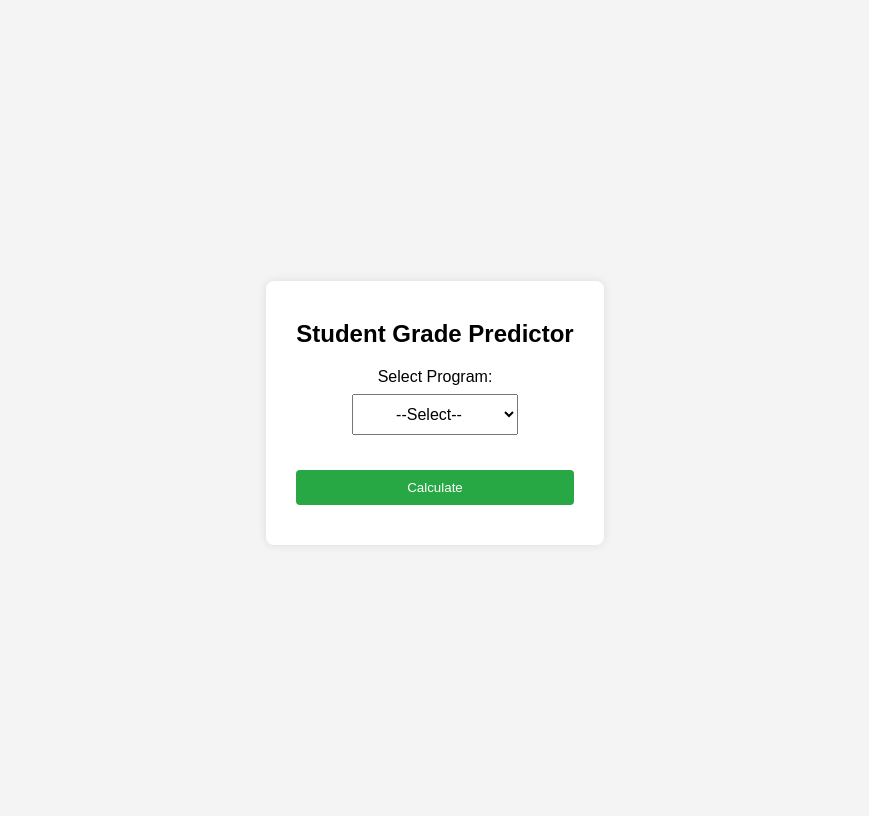
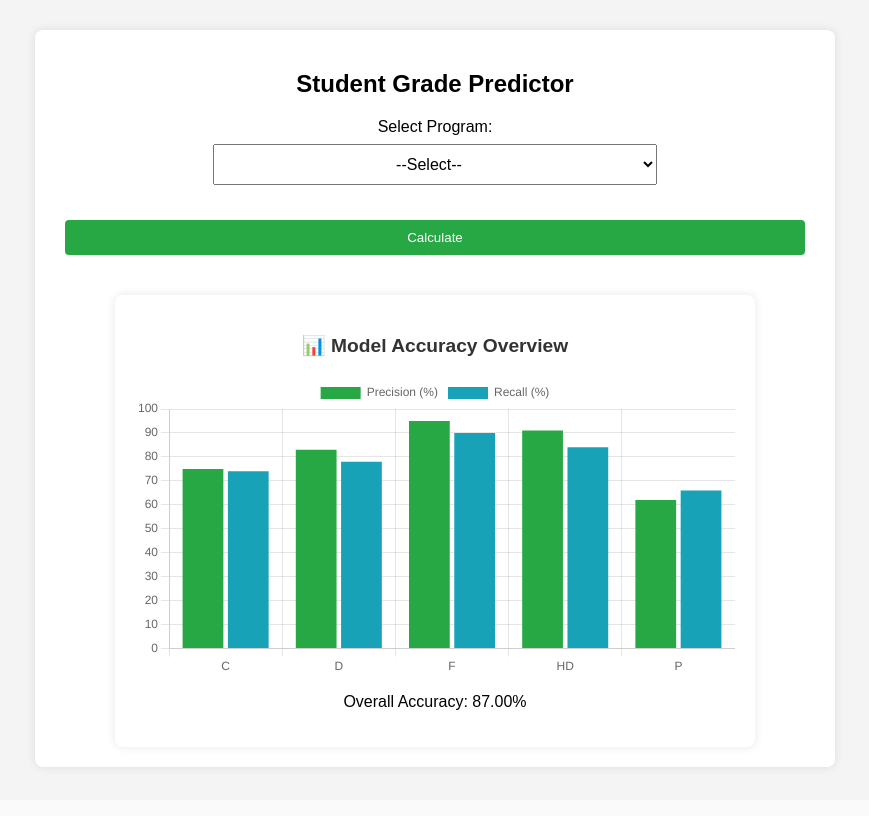
Before and after one commit to IntrovertBocchi/FYP-Web-App-Student-Grades, a Flask app: page / in a window 1280 px wide. Shown: the whole page, without its empty margins (205-1074 px from the left). After the commit the page ends 770 px from the top, so only its background shows below. Run offline with Flask 3, Linux system fonts and the light colour scheme; the visitor is signed in with stand-in values (Sample User, id 1); parts of the project's set-up code (start-up, migrations or seed data) failed here and were passed over.

Commit message:
Update: added graphs to display model accuracy of predictions

```diff
--- a/app/__init__.py
+++ b/app/__init__.py
@@ -71,6 +71,23 @@ def create_app():
         except Exception as e:
             return jsonify({'error': str(e)}), 500
 
+
+    #Accuracy score
+    @app.route('/api/accuracy', methods=['GET'])
+    def accuracy():
+
+        return jsonify({
+            "accuracy": 0.87,
+            "details": {
+                "HD": {"precision": 0.91, "recall": 0.84},
+                "D":  {"precision": 0.83, "recall": 0.78},
+                "C":  {"precision": 0.75, "recall": 0.74},
+                "P":  {"precision": 0.62, "recall": 0.66},
+                "F":  {"precision": 0.95, "recall": 0.90}
+            }
+        })
+
+
     #Create database tables if needed
     with app.app_context():
         db.create_all()
--- a/app/static/index.css
+++ b/app/static/index.css
@@ -1,10 +1,19 @@
 body {
     font-family: Arial, sans-serif;
     background-color: #f4f4f4;
-    display: flex;
+    display: block;
     justify-content: center;
     align-items: center;
-    height: 100vh;
+    margin: 0;
+    padding: 0;
+    min-height: 100vh;
+    display: block;
+  }
+
+  .page-wrapper {
+  max-width: 800px;
+  margin: 0 auto;
+  padding: 20px 15px;
   }
 
   .container {
@@ -133,3 +142,42 @@ body {
 .login-box button:hover {
   background-color: #218838;
 }
+
+#accuracy-section {
+  margin-top: 40px;
+  padding: 20px;
+  background-color: #ffffff;
+  border-radius: 8px;
+  box-shadow: 0 0 10px rgba(0, 0, 0, 0.1);
+  max-width: 600px;
+  margin-left: auto;
+  margin-right: auto;
+  text-align: center;
+}
+
+#accuracy-section h3 {
+  margin-bottom: 20px;
+  color: #333;
+  font-size: 1.2rem;
+}
+
+.container + #accuracy-section {
+  margin-top: 60px;
+}
+
+#accuracy-chart {
+  max-width: 100%;
+  height: 300px;
+  overflow-y: auto;
+}
+
+@media (max-width: 600px) {
+  #accuracy-section {
+    padding: 10px;
+  }
+
+  #accuracy-chart {
+    max-width: 100%;
+    height: 250px;
+  }
+}
--- a/app/static/index.js
+++ b/app/static/index.js
@@ -120,8 +120,8 @@ async function calculateGrade() {
       report_a: 25,
       report_b: 20,
       group_exercise: 5,
-      cla_scores: [10],
-      quiz_scores: [15]
+      cla_scores: 10,
+      quiz_scores: 15
     }
 
     const error = validateInputs(inputs, maxes);
@@ -134,8 +134,8 @@ async function calculateGrade() {
       (inputs.report_a / 25) * 25 +
       (inputs.report_b / 20) * 20 +
       (inputs.group_exercise / 5) * 5 +
-      (inputs.cla_scores[0] / 10) * 30 +
-      (inputs.quiz_scores[0] / 15) * 20
+      (inputs.cla_scores / 10) * 30 +
+      (inputs.quiz_scores / 15) * 20
     );
 
     endpointInputs = inputs;
@@ -278,3 +278,55 @@ function enforceTwoDecimalPlaces(input) {
     }
   });
 }
+
+// Fetch and display model accuracy
+function loadModelAccuracy() {
+  fetch('/api/accuracy')
+    .then(response => response.json())
+    .then(data => {
+      const accuracy = data.accuracy;
+      document.getElementById('accuracy-text').innerText = `Overall Accuracy: ${(accuracy * 100).toFixed(2)}%`;
+
+      const labels = Object.keys(data.details);
+      const precisions = labels.map(label => data.details[label].precision * 100);
+      const recalls = labels.map(label => data.details[label].recall * 100);
+
+      const ctx = document.getElementById('accuracy-chart').getContext('2d');
+      new Chart(ctx, {
+        type: 'bar',
+        data: {
+          labels: labels,
+          datasets: [
+            {
+              label: 'Precision (%)',
+              backgroundColor: '#28a745',
+              data: precisions
+            },
+            {
+              label: 'Recall (%)',
+              backgroundColor: '#17a2b8',
+              data: recalls
+            }
+          ]
+        },
+        options: {
+          responsive: true,
+          scales: {
+            y: {
+              beginAtZero: true,
+              max: 100
+            }
+          }
+        }
+      });
+    })
+    .catch(error => {
+      document.getElementById('accuracy-text').innerText = "Failed to load model accuracy.";
+      console.error("Accuracy fetch error:", error);
+    });
+}
+
+// Call it on page load
+document.addEventListener("DOMContentLoaded", function () {
+  loadModelAccuracy();
+});
--- a/app/templates/index.html
+++ b/app/templates/index.html
@@ -4,10 +4,12 @@
   <meta charset="UTF-8">
   <title>Student Grade Calculator</title>
   <link rel="stylesheet" href="{{url_for('static', filename='index.css') }}">
+  <script src="https://cdn.jsdelivr.net/npm/chart.js"></script>
   <script src="{{ url_for('static', filename='index.js') }}" defer></script>
 </head>
 
 <body>
+  <div class="page-wrapper">
     <div class="container">
       <h2>Student Grade Predictor</h2>
 
@@ -23,6 +25,14 @@
 
       <button onclick="calculateGrade()">Calculate</button>
       <div id="result"></div>
+
+      <div id="accuracy-section">
+        <h3>📊 Model Accuracy Overview</h3>
+        <canvas id="accuracy-chart"></canvas>
+        <p id="accuracy-text"></p>
+      </div>
+
+    </div>
   </div>
 </body>
 </html>
```
Lines whose indentation alone changed are shown as unchanged.
